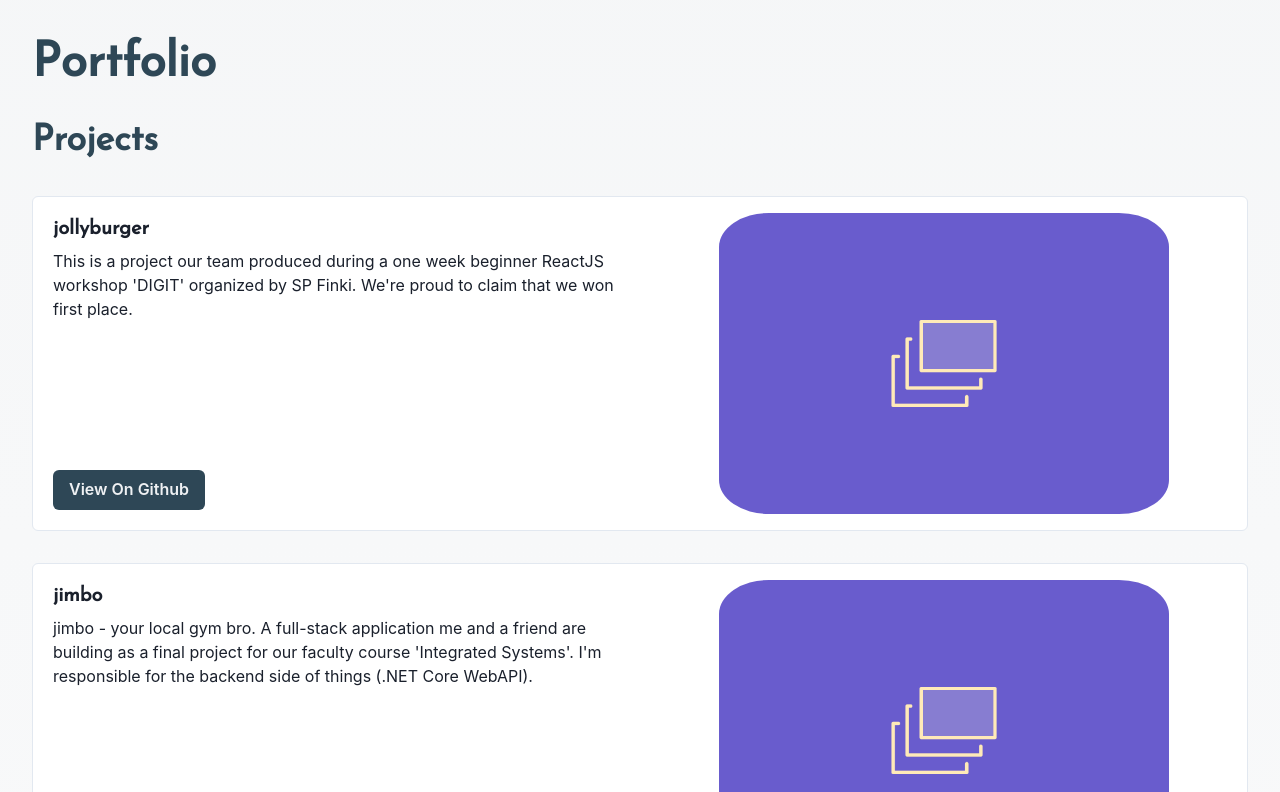
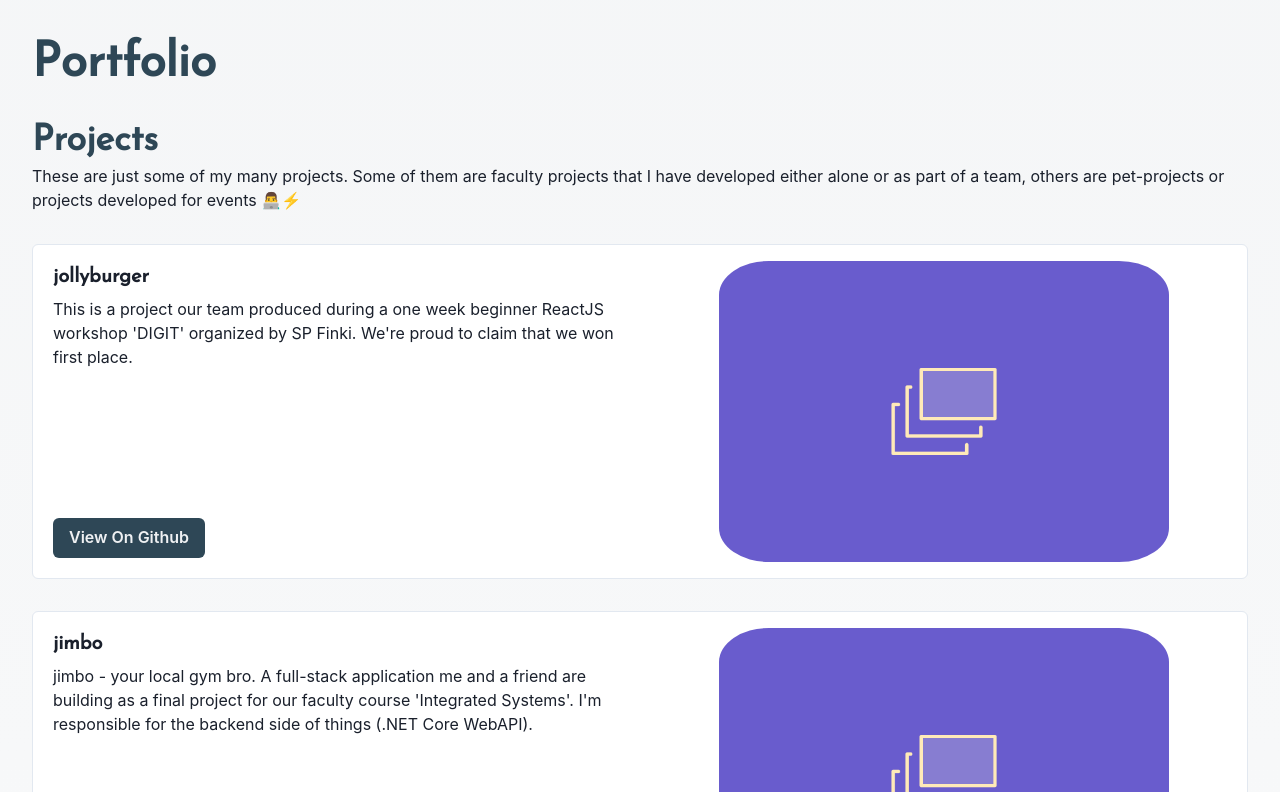
Before and after one commit to dev-marko/dev-marko.github.io, a React (Create React App) app: page / in a window 1280 px wide. Shown: the part 2108-2900 px from the top of the page. Built offline with nearby package versions, Linux system fonts and the light colour scheme.

Commit message:
Changes: - Refactores the ProjectCard component into abstract InfoCard component - Implemented Blog component - Separated Events and Projects into their own components

```diff
--- /dev/null
+++ b/src/components/portfolio/Blog.jsx
@@ -0,0 +1,17 @@
+import { Flex, Heading, Text } from "@chakra-ui/react";
+import InfoCard from "./InfoCard";
+
+const Blog = () => {
+  return (
+    <Flex flexDirection={'column'} gap={{ base: 2, md: 4 }}>
+      <Heading variant={'primary'} size={{ base: 'lg', md: 'xl' }}>Blog</Heading>
+      <Text mb={2}>
+        For the past 2 years I have been writing articles on my personal Hashnode blog.
+        I don't do it often, only when I feel inspired to write about something 📓✍🏼
+      </Text>
+      <InfoCard title='Understading Thread Synchronization' imageUrl='./images/blog/blog-post.png' buttonLink='https://mspasenovski.hashnode.dev/' buttonText='View on Hashnode' />
+    </Flex>
+  );
+}
+
+export default Blog;
--- a/src/components/portfolio/ProjectCard.jsx
+++ b/src/components/portfolio/InfoCard.jsx
@@ -19,8 +19,8 @@ const ProjectCard = (props) => {
                 </CardBody>
 
                 <CardFooter>
-                    <Button variant={'primary'} onClick={() => window.open(props.githubLink, '_blank')}>
-                        View On Github
+                    <Button variant={'primary'} onClick={() => window.open(props.buttonLink, '_blank')}>
+                        {props.buttonText}
                     </Button>
                 </CardFooter>
             </Stack>
--- a/src/components/portfolio/Portfolio.jsx
+++ b/src/components/portfolio/Portfolio.jsx
@@ -1,21 +1,9 @@
-import { Container, VStack, Heading, Box, Spinner } from "@chakra-ui/react";
-import { useEffect, useState } from "react";
-import ProjectCard from "./ProjectCard";
+import { Container, Heading, Box } from "@chakra-ui/react";
 
-import projectsList from "../../data/projects.json";
+import Blog from "./Blog";
+import Projects from "./Projects";
 
 const Portfolio = () => {
-
-    const [projects, setProjects] = useState();
-    const [loading, setLoading] = useState(true);
-
-    useEffect(() => {
-        setProjects(projectsList);
-        if (projects) {
-            setLoading(false);
-        }
-    }, [projects]);
-
     return (
         <Container
             display={'flex'}
@@ -27,26 +15,8 @@ const Portfolio = () => {
             <Box>
                 <Heading variant={'primary'} size={{ base: 'xl', md: '2xl' }}>Portfolio</Heading>
             </Box>
-            <Box>
-                <Heading variant={'primary'} size={{ base: 'lg', md: 'xl' }}>Projects</Heading>
-            </Box>
-            <VStack align={{ base: 'center', md: 'start' }} w={'full'} spacing={8}>
-                {
-                    loading ?
-                        (
-                            <Spinner />
-                        )
-                        :
-                        (
-                            projects.map((item) => {
-                                return <ProjectCard title={item.title} description={item.description} imageUrl={item.imageUrl} githubLink={item.githubLink} />
-                            })
-                        )
-                }
-            </VStack>
-            <Box>
-                <Heading variant={'primary'} size={{ base: 'lg', md: 'xl' }}>Events</Heading>
-            </Box>
+            <Projects/>
+            <Blog/>
         </Container>
     );
 }
--- /dev/null
+++ b/src/components/portfolio/Projects.jsx
@@ -0,0 +1,46 @@
+import { Box, Heading, VStack, Spinner, Text } from "@chakra-ui/react";
+import InfoCard from "./InfoCard";
+
+import { useState, useEffect } from "react";
+
+import projectsList from "../../data/projects.json";
+
+const Projects = () => {
+
+  const [projects, setProjects] = useState();
+  const [loading, setLoading] = useState(true);
+
+  useEffect(() => {
+    setProjects(projectsList);
+    if (projects) {
+      setLoading(false);
+    }
+  }, [projects]);
+
+  return (
+    <>
+      <Box>
+        <Heading variant={'primary'} size={{ base: 'lg', md: 'xl' }}>Projects</Heading>
+        <Text>
+          These are just some of my many projects. Some of them are faculty projects that I have
+          developed either alone or as part of a team, others are pet-projects or projects
+          developed for events 👨‍💻⚡
+        </Text>
+      </Box>
+      <VStack align={{ base: 'center', md: 'start' }} w={'full'} spacing={8}>
+        {loading ?
+          (
+            <Spinner />
+          )
+          :
+          (
+            projects.map((item) => {
+              return <InfoCard title={item.title} description={item.description} imageUrl={item.imageUrl} buttonLink={item.githubLink} buttonText='View On Github' />;
+            })
+          )}
+      </VStack>
+    </>
+  );
+}
+
+export default Projects;
```
Also changed, not shown: src/components/portfolio/Events.jsx (added, +14 -0 lines), public/images/blog/blog-post.png (added).
